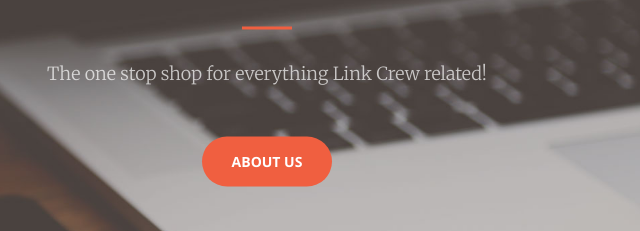
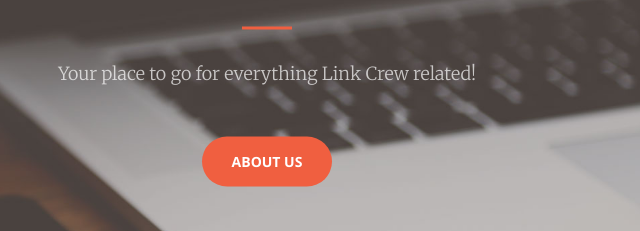
Before and after one commit to 17KayvonS/Link-Crew-Website, a website: page startbootstrap-creative-1.1.0/index.html in a window 1280 px wide. Shown: the part 336-567 px from the top of the page, 373-1013 px from the left. Drawn offline with nearby package versions, Linux system fonts and the light colour scheme.

Commit message:
Updated words

```diff
--- a/startbootstrap-creative-1.1.0/index.html
+++ b/startbootstrap-creative-1.1.0/index.html
@@ -73,7 +73,7 @@
             <div class="header-content-inner">
                 <h1 id="homeHeading">Link Crew</h1>
                 <hr>
-                <p>The one stop shop for everything Link Crew related!</p>
+                <p>Your place to go for everything Link Crew related!</p>
                 <a href="#about" class="btn btn-primary btn-xl page-scroll">About Us</a>
             </div>
         </div>
```
Also changed, not shown: README.md (deleted).
